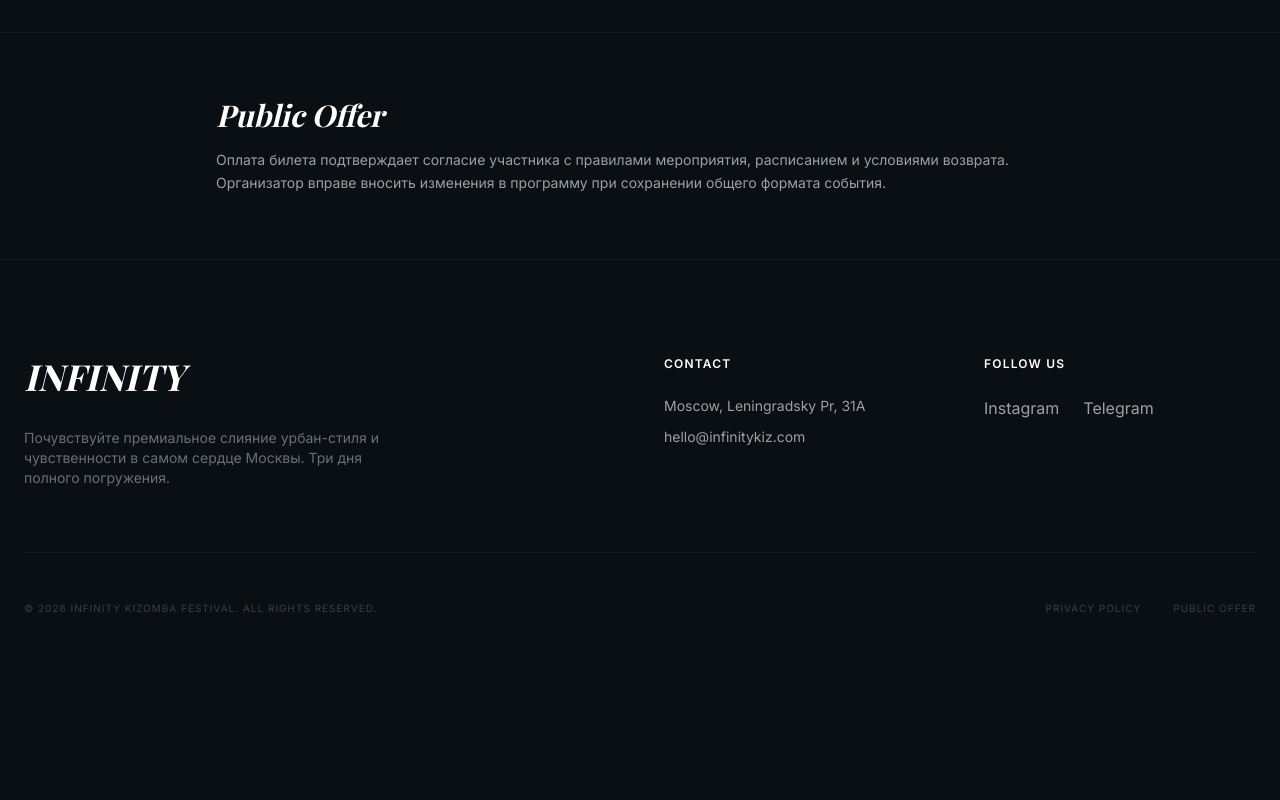
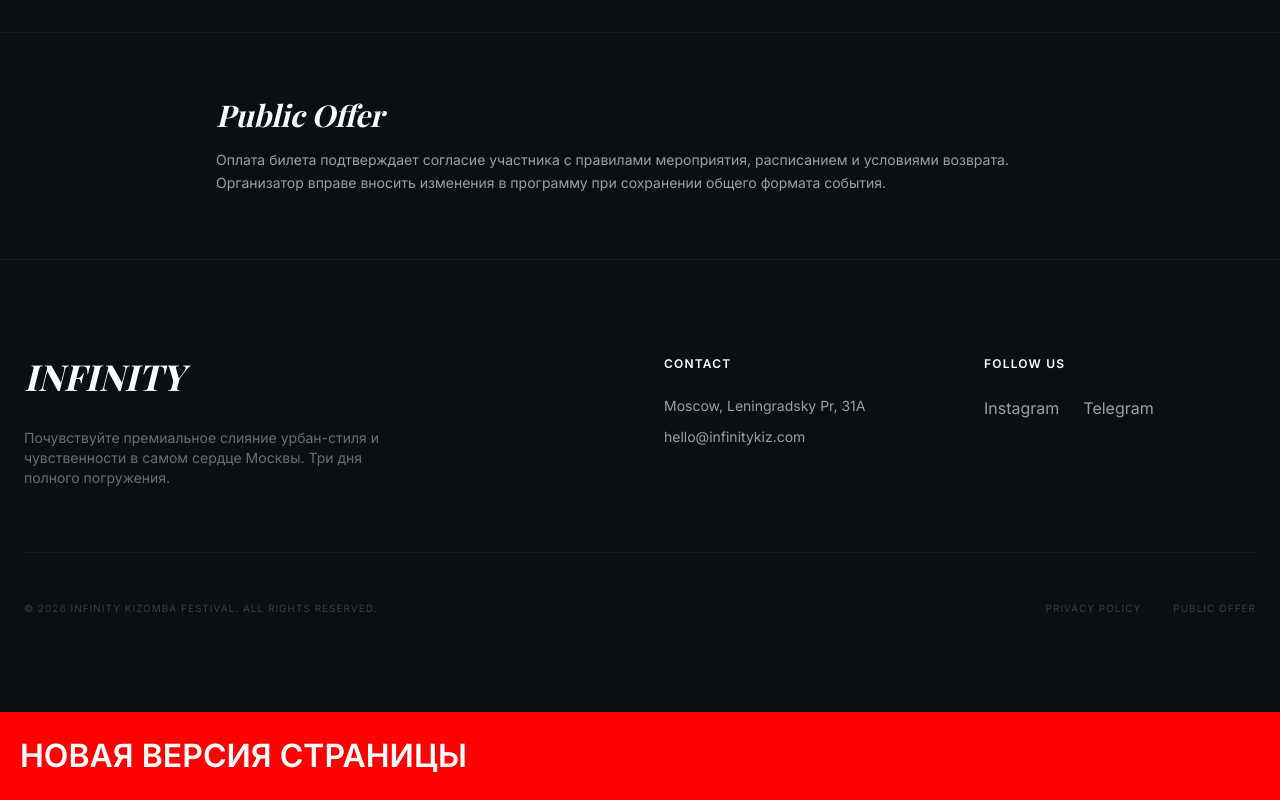
Before and after one commit to AljonaSimona/festival_kiz_trial_page, a plain HTML site: page index.html in a window 1280 px wide. Shown: the part 6699-7499 px from the top of the page. Before the commit the page ends 7411 px from the top, so only its background shows below. Drawn offline with nearby package versions, Linux system fonts and the light colour scheme; a web font is replaced by a local one.

Commit message:
Update landing page

```diff
--- a/index.html
+++ b/index.html
@@ -627,6 +627,11 @@
             }
         }
     </script>
+<div style="background:red;color:white;padding:20px;font-size:32px;font-weight:bold;">
+НОВАЯ ВЕРСИЯ СТРАНИЦЫ
+</div>
 </body>
+
+
 </html>
 <!-- trigger redeploy -->
```
